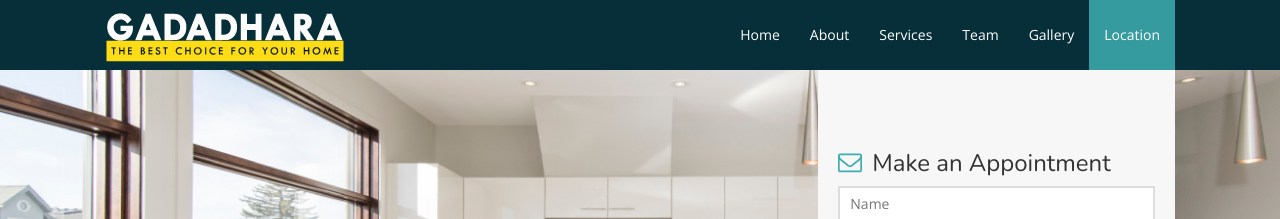
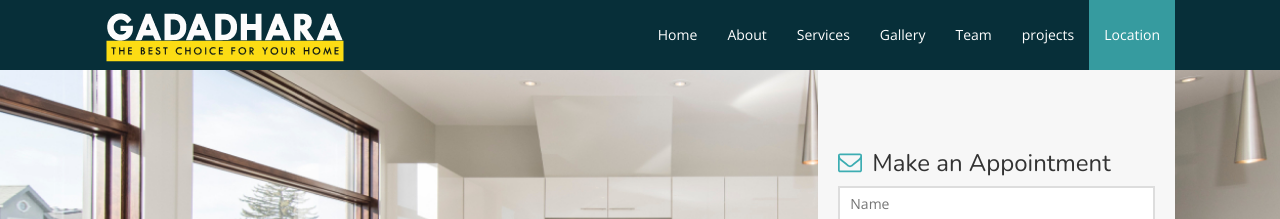
Before and after one commit to gadadhara/GADADHARA, a Jekyll site: the page built from index.html, in a window 1280 px wide. Shown: the top 219 px of the page. Built offline with Jekyll 4.4.1, drawn with Linux system fonts in a browser that asks for light colours; nearby versions of some CDN libraries.

Commit message:
Update header.html

```diff
--- a/_includes/header.html
+++ b/_includes/header.html
@@ -18,8 +18,9 @@
                 <li><a class="scroll" href="#top">Home</a></li>
                 <li><a class="scroll" href="#about">About</a></li>
                 <li><a class="scroll" href="#treatments">Services</a></li>
+                <li><a class="scroll" href="#gallery">Gallery</a></li>
                 <li><a class="scroll" href="#team">Team</a></li>
-                <li><a class="scroll" href="#gallery">Gallery</a></li>
+                <li><a class="scroll" href="#gallery">projects</a></li>
                 <li><a class="scroll" href="#location">Location</a></li>
             </ul>
         </div>
```
